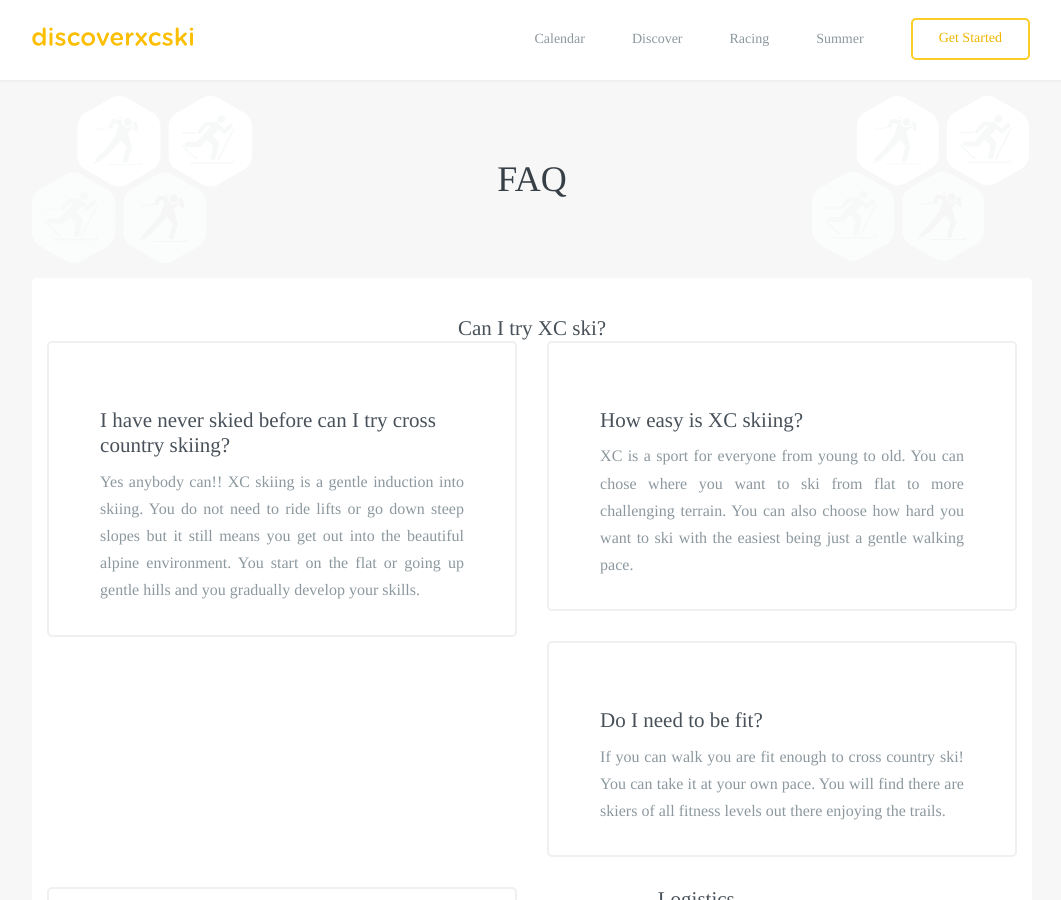
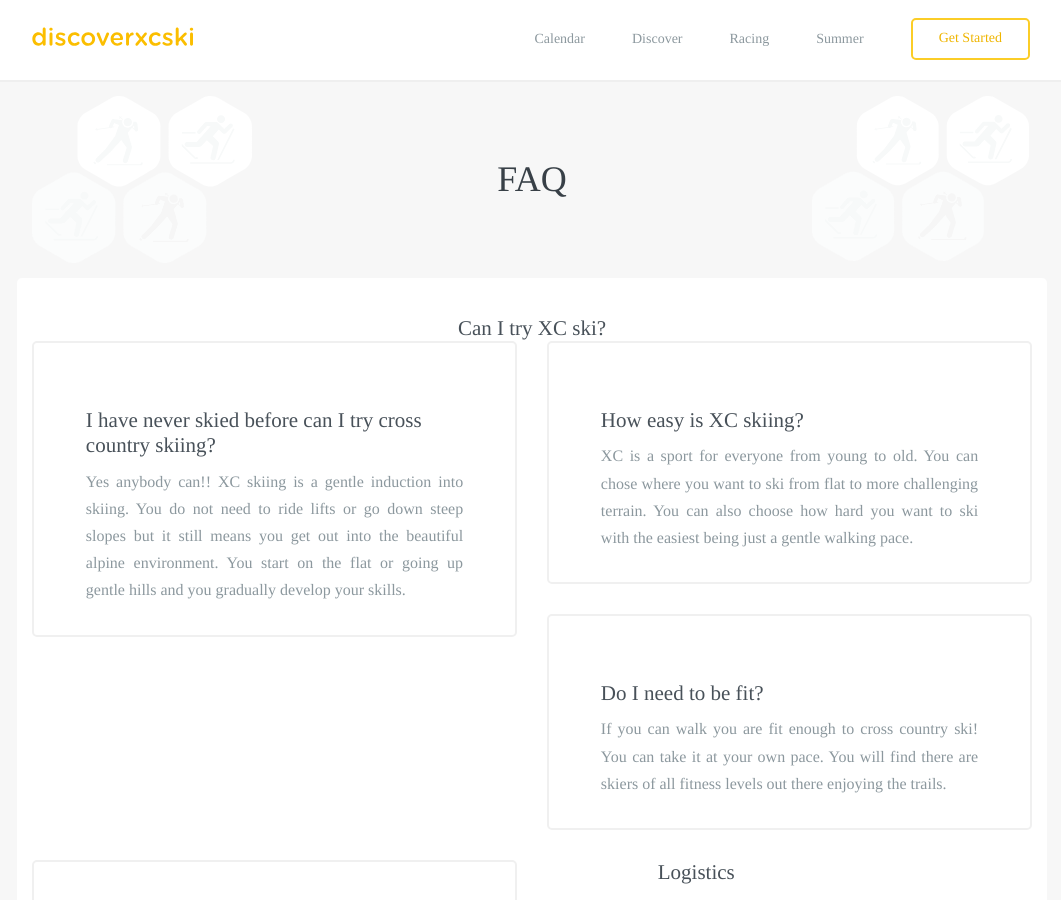
Before and after one commit to robcatto/robcatto.github.io, a Jekyll site: the page built from faq/index.html, in a window 1280 px wide and 900 px high. Shown: the whole window, without its empty margins (108-1169 px from the left). Built offline with Jekyll 4.4.1, drawn with Linux system fonts in a browser that asks for light colours; some web fonts are replaced; Markdown is read by kramdown in place of the engine named in the settings.

Commit message:
Update index.html

```diff
--- a/faq/index.html
+++ b/faq/index.html
@@ -40,7 +40,7 @@ layout: default
         <div id="content1">
 
 
-                <section class="mobile_section" style="padding-bottom: 40px">
+                <section class="mobile_section" style="padding-bottom: 40px; background-color: none; max-width: 1030px;">
 
                 <h3 class="heading__aligned--page" style="text-align: center; padding-top: 38px;">Can I try XC ski?</h3>
                       <div class="column two">
```
